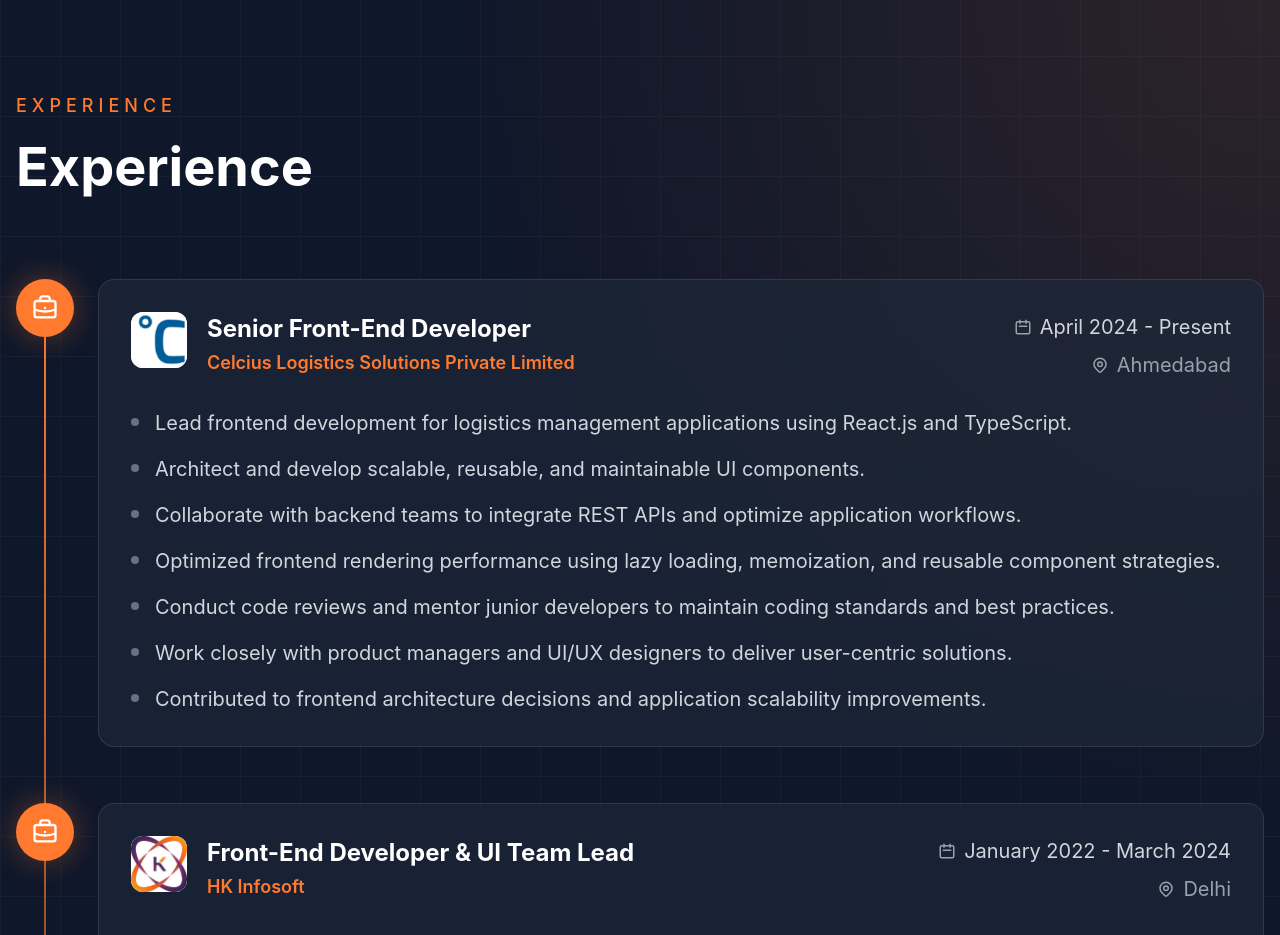
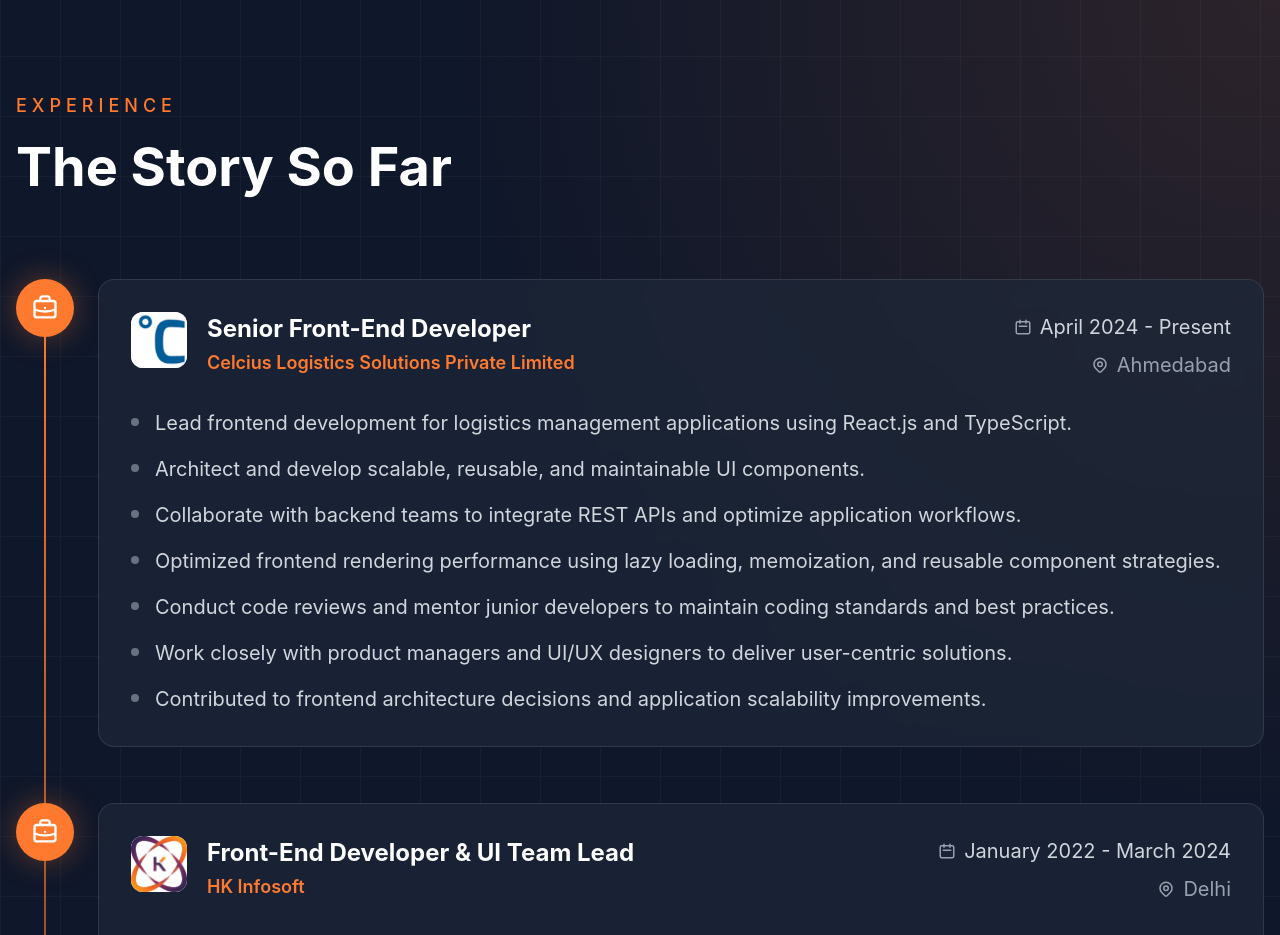
Before and after one commit to developersunilpatel/Resume, a Next.js app: page / in a window 1280 px wide. Shown: the part 5000-5935 px from the top of the page. Built offline with nearby package versions, Linux system fonts and the light colour scheme.

Commit message:
Change Section Title in Experience

```diff
--- a/src/components/Experience.tsx
+++ b/src/components/Experience.tsx
@@ -88,7 +88,7 @@ export default function Experience() {
           viewport={{ once: true }}
           className="mb-20"
         >
-          <SectionTitle title="Experience" subTitle="Experience" />
+          <SectionTitle title="The Story So Far" subTitle="Experience" />
         </motion.div>
 
         <div className="relative">
```
